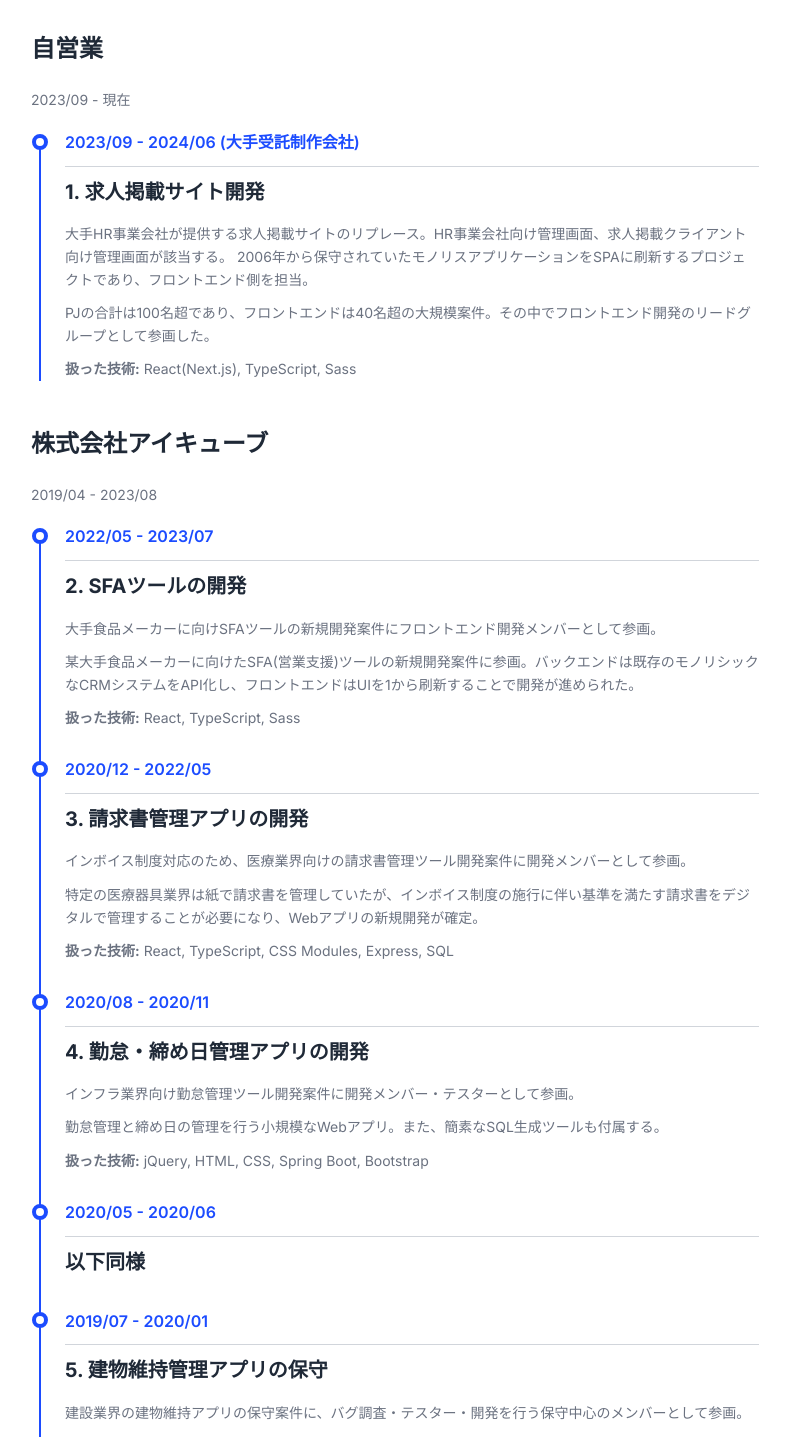
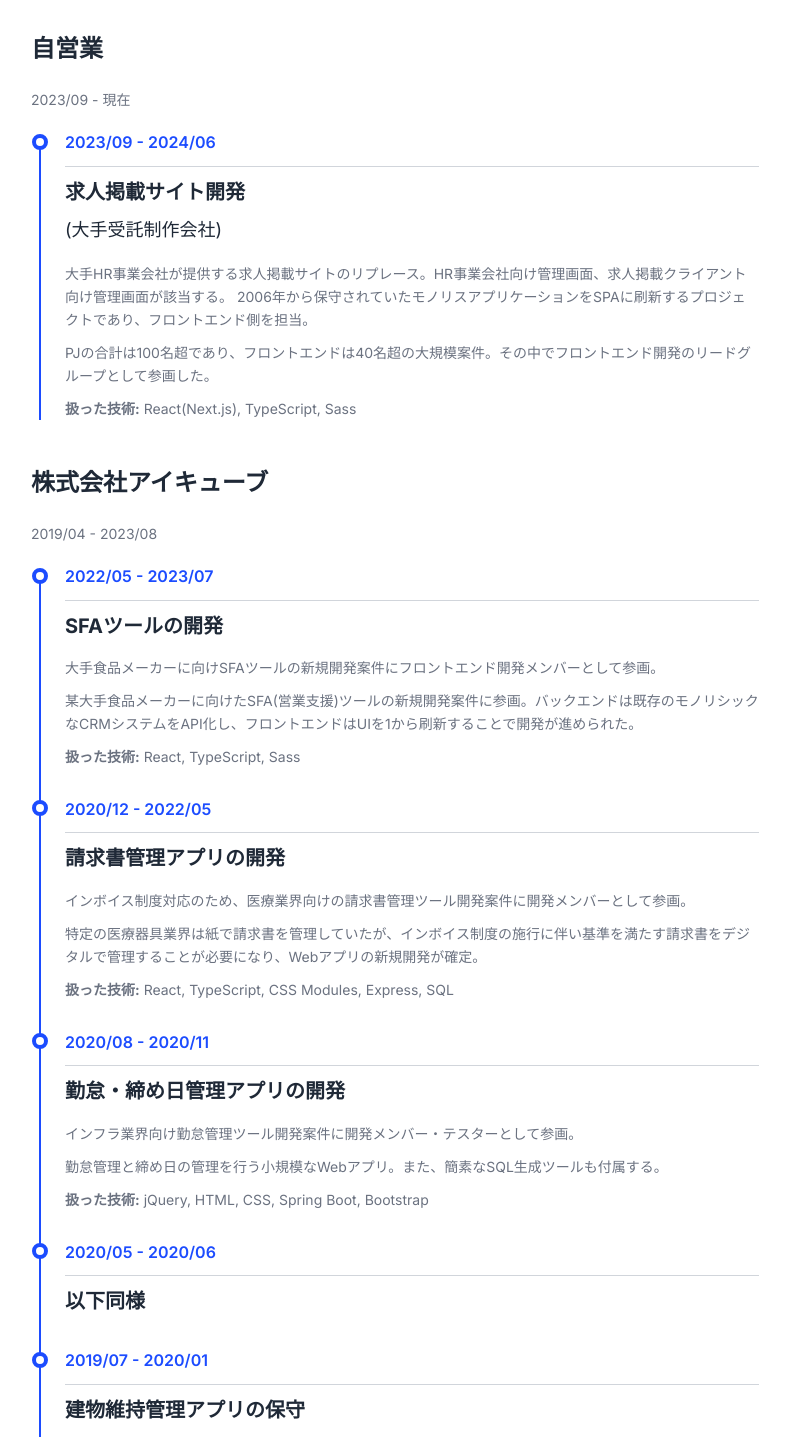
Before and after one commit to yha-1228/portfolio, a Next.js app: page /experience in a window 1280 px wide. Shown: the part 180-1617 px from the top of the page, without its empty margins (245-1035 px from the left). Built offline with nearby package versions, Linux system fonts and the light colour scheme.

Commit message:
feat: 職務経歴を更新 (2)

```diff
--- a/src/components/ui/styled/timeline.tsx
+++ b/src/components/ui/styled/timeline.tsx
@@ -10,7 +10,7 @@ const { theme } = resolveConfig(tailwindConfig);
 
 type TimelineItem = {
   point: string;
-  heading: string;
+  heading: React.ReactNode;
   content?: React.ReactNode;
 };
 
@@ -34,8 +34,8 @@ export default function Timeline({ items }: TimelineProps) {
     >
       {spacer}
       <ul className="flex-1 border-l-2 border-solid border-l-primary-600">
-        {items.map((item) => (
-          <li key={item.heading} className="mb-10 flex last:mb-0">
+        {items.map((item, index) => (
+          <li key={index} className="mb-10 flex last:mb-0">
             <div className="relative ml-[var(--space-between-content)] w-full">
               <div
                 className={clsx(
--- a/src/data/experience.tsx
+++ b/src/data/experience.tsx
@@ -3,7 +3,7 @@ type Item = {
   kikan: string;
   experiences: Array<{
     kikan: string;
-    title: string;
+    title: React.ReactNode;
     description?: React.ReactNode;
   }>;
 };
@@ -14,8 +14,15 @@ export const items: Item[] = [
     kikan: '2023/09 - 現在',
     experiences: [
       {
-        kikan: '2023/09 - 2024/06 (大手受託制作会社)',
-        title: '1. 求人掲載サイト開発',
+        kikan: '2023/09 - 2024/06',
+        title: (
+          <>
+            求人掲載サイト開発 <br />
+            <div className="mt-2 text-lg font-normal text-gray-foreground">
+              (大手受託制作会社)
+            </div>
+          </>
+        ),
         description: (
           <>
             <p>
@@ -39,7 +46,7 @@ export const items: Item[] = [
     experiences: [
       {
         kikan: '2022/05 - 2023/07',
-        title: '2. SFAツールの開発',
+        title: 'SFAツールの開発',
         description: (
           <>
             <p>
@@ -56,7 +63,7 @@ export const items: Item[] = [
       },
       {
         kikan: '2020/12 - 2022/05',
-        title: '3. 請求書管理アプリの開発',
+        title: '請求書管理アプリの開発',
         description: (
           <>
             <p>
@@ -73,7 +80,7 @@ export const items: Item[] = [
       },
       {
         kikan: '2020/08 - 2020/11',
-        title: '4. 勤怠・締め日管理アプリの開発',
+        title: '勤怠・締め日管理アプリの開発',
         description: (
           <>
             <p>
@@ -94,7 +101,7 @@ export const items: Item[] = [
       },
       {
         kikan: '2019/07 - 2020/01',
-        title: '5. 建物維持管理アプリの保守',
+        title: '建物維持管理アプリの保守',
         description: (
           <>
             <p>
```
